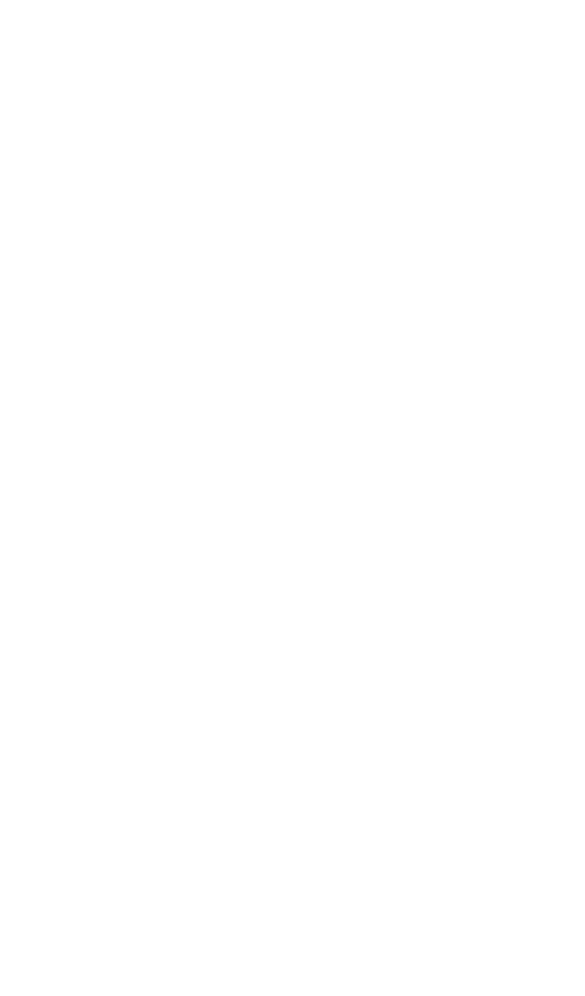
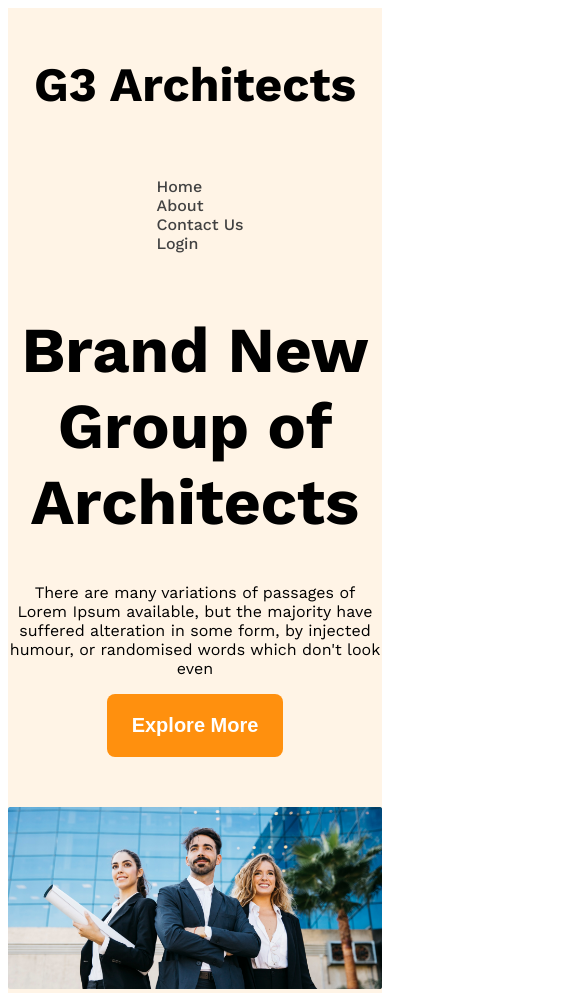
Before and after one commit to marium-fija/g3-architect-website, a plain HTML site: page index.html in a window 390 px wide. Shown: the top 996 px of the page, 585 px wide, since content can reach past the window. Before the commit the page ends 844 px from the top, so only its background shows below. Drawn offline with nearby package versions, Linux system fonts and the light colour scheme.

Commit message:
added my responsive website

```diff
--- a/index.html
+++ b/index.html
@@ -6,12 +6,41 @@
     <title>G3 Architects</title>
     <link rel="stylesheet" href="styles/architects.css">
 </head>
-<body>
-    <header>
+<body class="work-sans-font">
+    <header class="bg-light">
+<nav class="navbar display-flex">
+    <h3 class="brand">G3 Architects</h3>
+    <ul class="nav-link display-flex">
 
+        <li class="nav-item"><a href="" class="nav-link text-gray"> Home</a></li>
+        <li class="nav-item"><a href="" class="nav-link text-gray"> About </a></li>
+        <li class="nav-item"><a href="" class="nav-link text-gray">Contact Us</a></li>
+        <li class="nav-item"><a href="" class="nav-link text-gray">Login</a></li>
+    </ul>
+</nav>
+<div class="banner">
+    <div class="banner-content">
+    <h1 class="banner-title">Brand New Group of Architects </h1>
+    <p class="banner-description">There are many variations of passages of Lorem Ipsum available, but the majority have suffered alteration in some form, by injected humour, or randomised words which don't look even</p>
+    <button class="btn-primary">Explore More</button>
+    </div>
+    <img class="banner-img" src="images/banner.png" alt="">
+</div>
     </header>
     <main>
-
+<section class="teams display-flex">
+    <div class="team-img-container">
+<img src="images/team1.png" alt="two architect discussing about design">
+<img src="images/team2.png" alt="">
+<img src="images/team3.png" alt="">
+<img src="images/team4.png" alt="">
+    </div>
+<div class="our-features">
+    <h3 class="feature-title"><span id="quick-list" class="text-light-gray">Quick list</span> <span>of Our</span> <span>Features</span></h3>
+    <p class="feature-description">There are many variations of passages of Lorem Ipsum available, but the majority have suffered alteration in some form, by injected humour, or randomised words which don't look even</p>
+    <button class="btn-primary">Explore More</button>
+</div>
+</section>
     </main>
     <footer>
 
--- a/styles/architects.css
+++ b/styles/architects.css
@@ -0,0 +1,105 @@
+
+@import url('https://fonts.googleapis.com/css2?family=Work+Sans:ital,wght@0,100..900;1,100..900&display=swap');
+
+
+.work-sans-font {
+  font-family: "Work Sans", sans-serif;
+  font-optical-sizing: auto;
+  font-weight: 400;
+  font-style: normal;
+}
+/*shared styles  */
+.display-flex{
+    display: flex;
+}
+/* dark 02 */
+.text-gray{
+    color: #424242;
+}
+/* dark 03 */
+.text-light-gray{
+    color: #727272;
+}
+.bg-light{
+    background-color: rgba(255, 144, 14, 0.1);
+}
+.btn-primary{
+    background-color: #FF900E ;
+    color: white;
+    padding: 20px 25px;
+    font-size: 1.25rem;
+    font-weight: 600;
+    border-radius: 8px;
+    border: none;
+}
+main{
+    max-width: 1440px;
+    margin: 0 auto;
+}
+main > section{
+    margin-top: 130px;
+}
+/* header styles */
+
+/* navbar releted styles */
+.navbar{
+    justify-content: space-between;
+    align-items: center;
+}
+.brand{
+    font-weight: 700;
+    font-size: 3rem;
+}
+.nav-item{
+    list-style: none;
+    margin-right: 30px;
+}
+.nav-link{
+    text-decoration: none;
+    font-weight: 500;
+}
+.nav-bar, .banner{
+    max-width: 1440px;
+    margin: 0 auto;
+}
+/* banner releted styles */
+.banner-content{
+    max-width: 850px;
+    margin: 0 auto;
+    text-align: center;
+    margin-bottom: 50px;
+}
+.banner-title{
+    font-weight:700;
+    font-size: 4rem;
+}
+.banner-img{
+    width: 100%;
+}
+
+/* team and feature releted styles */
+.teams{
+  align-items: center;
+}
+.team-img-container{
+    display: grid;
+    grid-template-columns: repeat(2, 1fr);
+    gap: 24px;
+}
+.our-features{
+    margin-left: 130px;
+    max-width: 530px;
+}
+.feature-title{
+    font-size: 2.8rem;
+    font-weight: 700;
+}
+#quick-list{
+    font-weight: 500;
+}
+/* responsive media query */
+@media screen and (max-width: 576px) {
+  .navbar, .nav-link{
+    flex-direction: column;
+  }
+}
```
